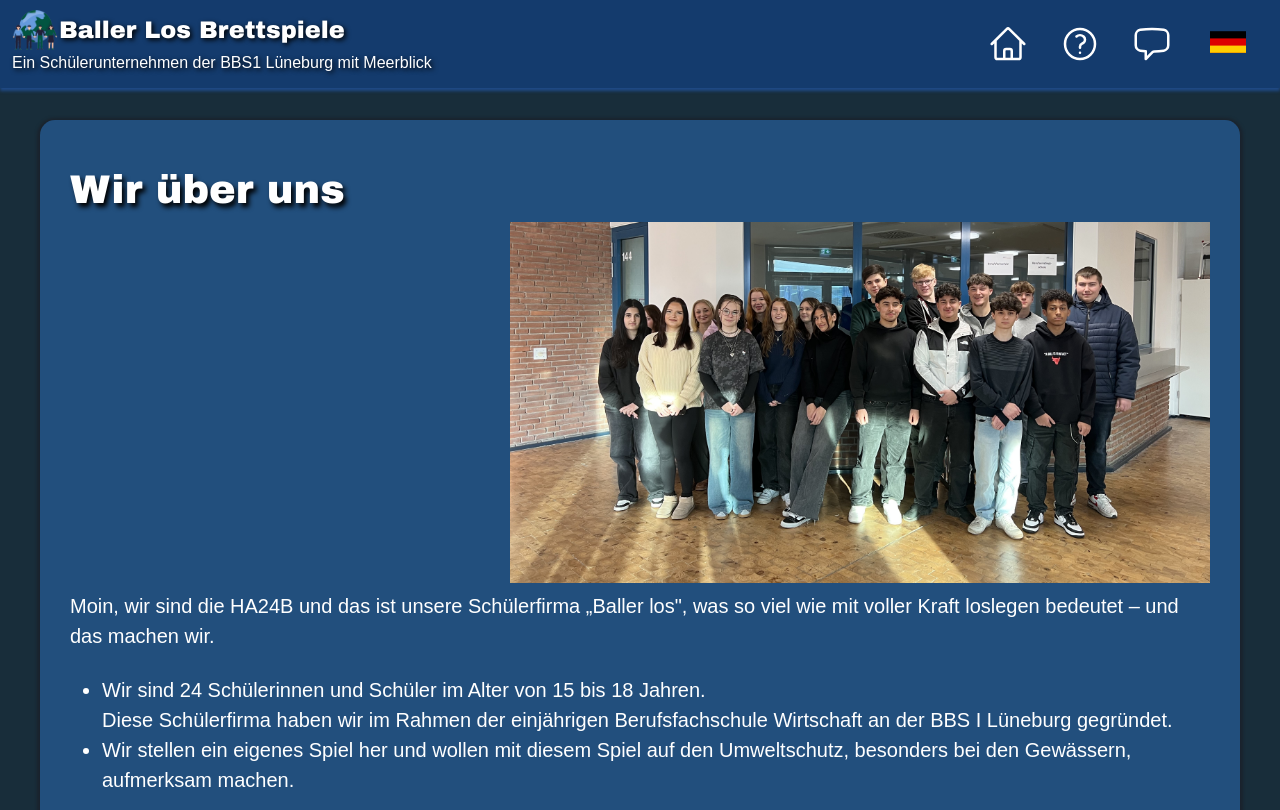
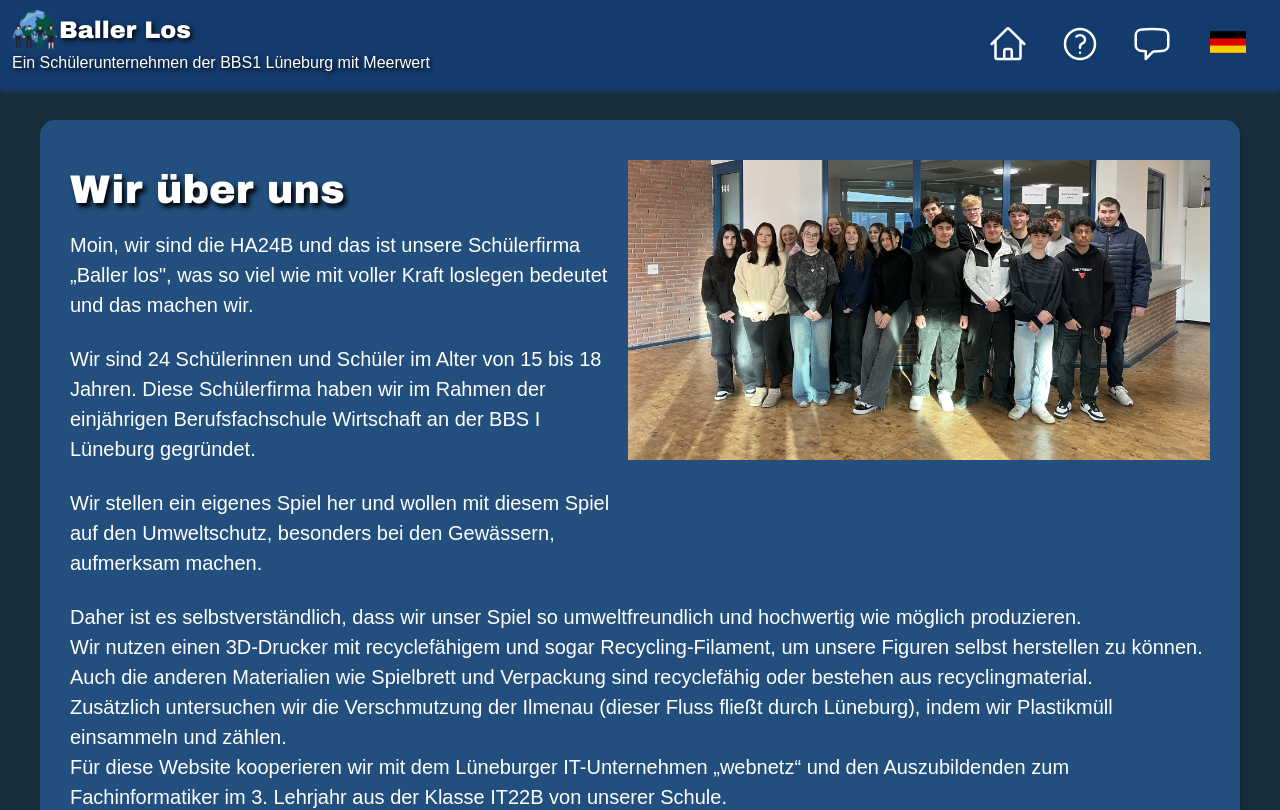
Before and after one commit to Odelysida/wizards-web-craft-page, a Vue app: page /about in a window 1280 px wide. Shown: the top 810 px of the page. Built offline with nearby package versions, Linux system fonts and the light colour scheme; what vue-carousel-3d, vue-marmoset-viewer would draw is missing.

Commit message:
-Changed About Page -Changed Navbar shadow -Changed Text

```diff
--- a/src/components/Layout/Navigation.vue
+++ b/src/components/Layout/Navigation.vue
@@ -226,7 +226,7 @@ ul.justify-content-start {
   position: fixed;
   z-index: 1;
   background-color:#143b6d;
-  box-shadow: 0px 3px 3px #1f4a87;
+  box-shadow: 0px 3px 5px 0px #193e73
 }
 
 .dropdown-list {
--- a/src/components/Pages/About.vue
+++ b/src/components/Pages/About.vue
@@ -1,7 +1,8 @@
 <script setup>
 import {useI18n} from 'vue-i18n';
 import {Carousel, Navigation, Slide} from "vue3-carousel";
-const { t } = useI18n();
+
+const {t} = useI18n();
 </script>
 
 <template>
@@ -15,6 +16,9 @@ const { t } = useI18n();
             <div class="image-section">
               <div class="text-section">
                 <h1 class="text-white pt-3" v-html="t('about.title')"/>
+                <p class="text-white fs-5 pt-2" v-html="t('about.introduction')"/>
+                <p class="text-white fs-5 pt-2" v-html="t('about.generalInformation')"/>
+                <p class="text-white fs-5 pt-2" v-html="t('about.whatWeDo')"/>
               </div>
               <img
                   src="../../assets/Gruppenfoto.jpg"
@@ -22,17 +26,7 @@ const { t } = useI18n();
                   class="responsive-image"
               />
             </div>
-              <p class="text-white fs-5 pt-2" v-html="t('about.introduction')"/>
-              <div class="text-white fs-5 pt-2">
-                <ul>
-                  <li>
-                    <span v-html="t('about.generalInformation')"/>
-                  </li>
-                  <li>
-                    <span v-html="t('about.whatWeDo')" />
-                  </li>
-                </ul>
-              </div>
+
             <p class="text-white fs-5 pt-2" v-html="t('about.bigText')"/>
             <!-- <p class="text-white fs-5 pt-2" v-html="t('about.pros')"/> -->
           </div>
@@ -44,7 +38,7 @@ const { t } = useI18n();
 
 <style scoped>
 
-h1{
+h1 {
   text-shadow: 3px 4px 5px black;
 }
 
@@ -54,6 +48,7 @@ h1{
 
 .image-section {
   text-align: right;
+  display: flex;
 }
 
 .text-section {
@@ -63,10 +58,10 @@ h1{
 .responsive-image {
   width: 100%;
   max-width: 700px;
+  max-height: 300px;
   height: auto;
   object-fit: cover;
-  margin: 0 auto;
-  top:0;
+  margin: 10px auto;
 }
 
 /* Responsive Anpassung */
@@ -86,7 +81,7 @@ h1{
   position: relative;
   top: 100px;
   background: #224f7d; /* Halbtransparenter weißer Hintergrund */
-  box-shadow: 0px 1px 3px 3px #1a232d; /* Schatten */
+  box-shadow: 1px 3px 3px #1a232d; /* Schatten */
   border-radius: 15px; /* Abgerundete Ecken */
   padding: 20px; /* Innenabstand */
   margin: 20px auto; /* Zentrierung und äußerer Abstand */
@@ -101,8 +96,11 @@ h1{
 }
 
 @media (max-width: 1024px) {
-  .content-card{
+  .content-card {
     top: 150px;
+  }
+  .image-section {
+    flex-direction: column-reverse
   }
 }
 </style>
--- a/src/main.js
+++ b/src/main.js
@@ -15,10 +15,10 @@ const i18n = createI18n({
             about: {
                 title: 'About us',
                 introduction: 'Hi, we are the HA24B and this is our student company “Baller los”, ' +
-                    'which means to go full steam ahead - and that\'s what we do.',
+                    'which means to go full steam ahead and that\'s what we do.',
                 generalInformation: 'We are 24 students between the ages of 15 and 18.<br> ' +
                     'We founded this student company as part of the one-year vocational school for business at BBS I Lüneburg. ',
-                whatWeDo: 'We produce our own game and want to use this game to raise awareness of<br> ' +
+                whatWeDo: 'We produce our own game and want to use this game to raise awareness of ' +
                     'environmental protection, especially with regard to water. ',
                 bigText: 'It is therefore a matter of course that we produce our game as ' +
                     'environmentally friendly and high-quality as possible. <br> ' +
@@ -45,8 +45,8 @@ const i18n = createI18n({
                 agreeDSGVO:'I have read and agree to the <a href="https://www.bbs1-lueneburg.de/datenschutz.html">Privacy Policy</a>'
             },
             home: {
-                title:'Baller Los Brettspiele',
-                subtitle: 'Ein Schülerunternehmen der BBS1 Lüneburg mit Meerblick',
+                title:'Baller Los',
+                subtitle: 'Ein Schülerunternehmen der BBS1 Lüneburg mit Meerwert',
                 welcome: 'Welcome to our page! Here we present you  our product. <br>' +
                     'Each image showcases a part of the process behind the development of our board game.',
                 link: 'Here',
@@ -104,8 +104,8 @@ const i18n = createI18n({
         de: {
             about: {
                 title: 'Wir über uns',
-                introduction: 'Moin, wir sind die HA24B und das ist unsere Schülerfirma „Baller los", was so viel wie mit voller Kraft loslegen bedeutet – und das machen wir.',
-                generalInformation: 'Wir sind 24 Schülerinnen und Schüler im Alter von 15 bis 18 Jahren.<br>' +
+                introduction: 'Moin, wir sind die HA24B und das ist unsere Schülerfirma „Baller los", was so viel wie mit voller Kraft loslegen bedeutet und das machen wir.',
+                generalInformation: 'Wir sind 24 Schülerinnen und Schüler im Alter von 15 bis 18 Jahren. ' +
                     'Diese Schülerfirma haben wir im Rahmen der einjährigen Berufsfachschule Wirtschaft an der BBS I Lüneburg gegründet.',
                 whatWeDo: 'Wir stellen ein eigenes Spiel her und wollen mit diesem Spiel auf den Umweltschutz, besonders bei den Gewässern, aufmerksam machen.',
                 bigText: 'Daher ist es selbstverständlich, dass wir unser Spiel so umweltfreundlich und hochwertig wie möglich produzieren. <br>' +
@@ -127,8 +127,8 @@ const i18n = createI18n({
                 agreeDSGVO:'Ich habe die <a href="https://www.bbs1-lueneburg.de/datenschutz.html">Datenschutzerkärung</a> gelesen und bin einverstanden'
             },
             home: {
-                title:'Baller Los Brettspiele',
-                subtitle: 'Ein Schülerunternehmen der BBS1 Lüneburg mit Meerblick',
+                title:'Baller Los',
+                subtitle: 'Ein Schülerunternehmen der BBS1 Lüneburg mit Meerwert',
                 welcome: 'Willkommen auf unserer Seite! Hier präsentieren wir Ihnen unser Brettspiel. <br>' +
                     'Jedes Bild zeigt einen teil im Prozess unserer Entwicklung.',
                 link: 'Hier',
```
Lines whose indentation alone changed are shown as unchanged.
